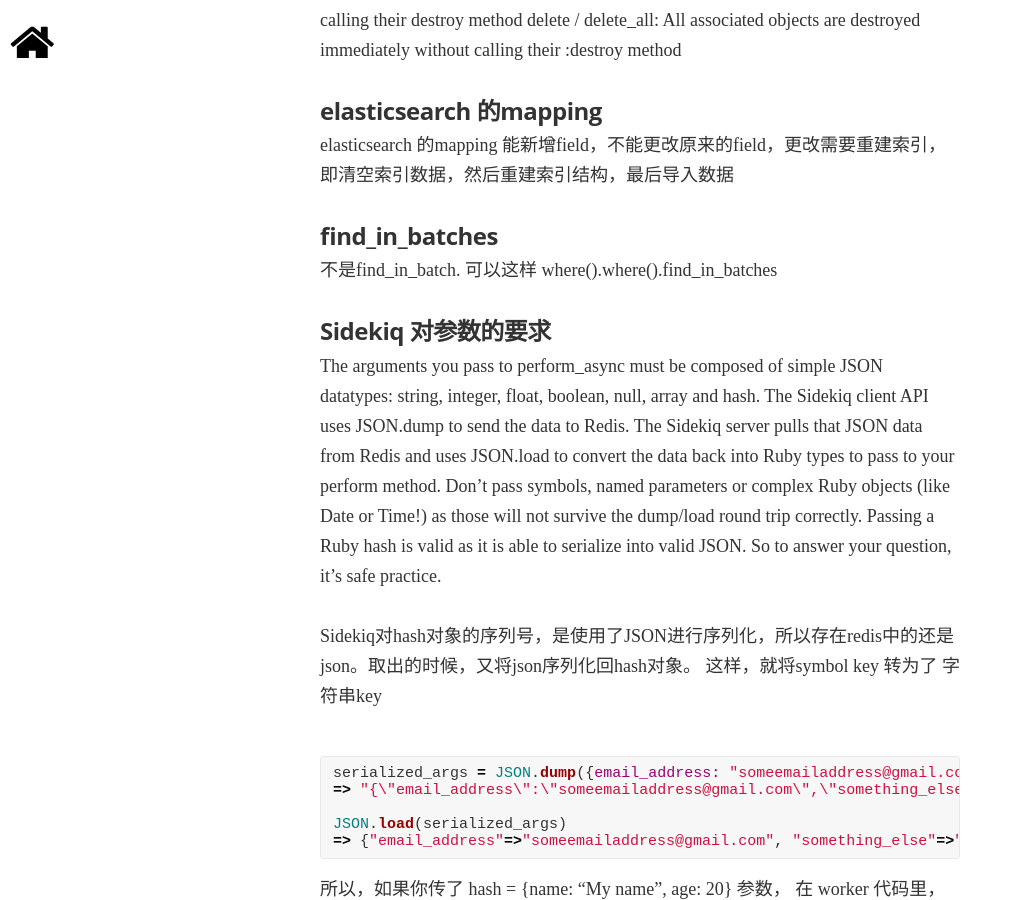
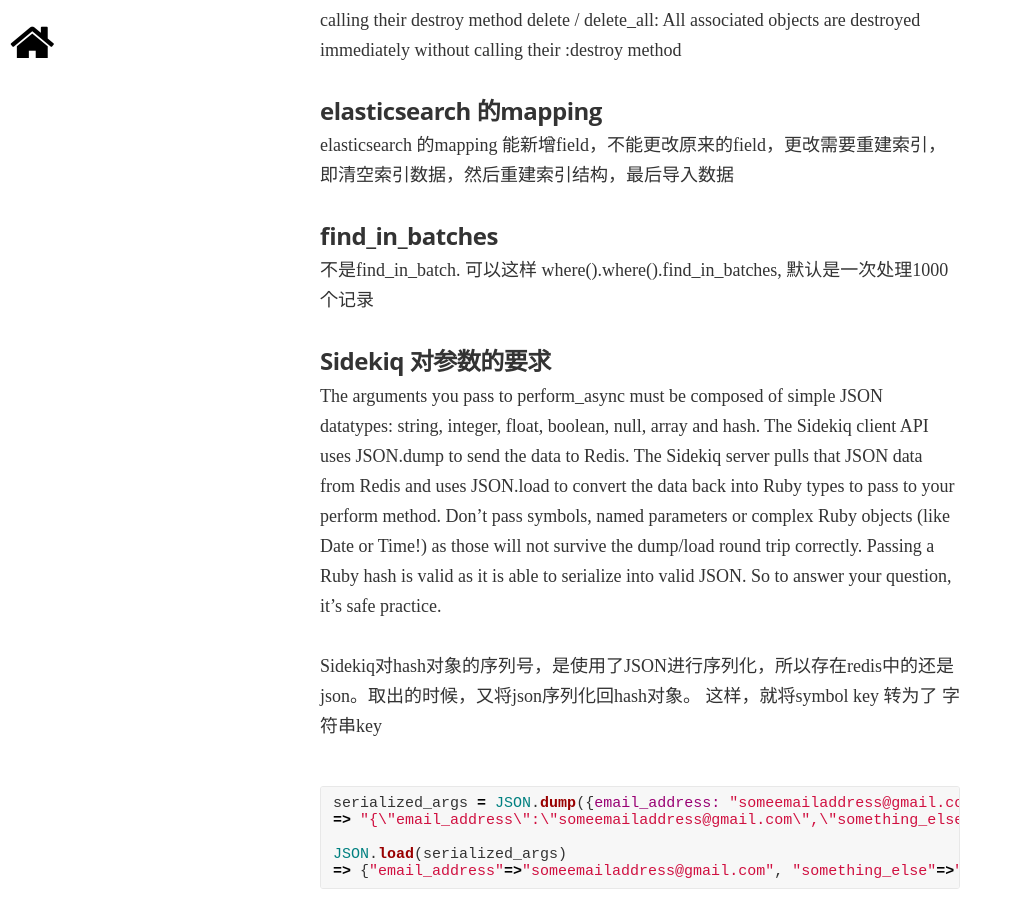
Before and after one commit to pathbox/pathbox.github.io, a Jekyll site: the page built from _posts/2017-03-08-work-summary-in-Udesk-two.md, in a window 1280 px wide and 900 px high, scrolled down 1814 px. Shown: the whole window, without its empty margins (0-1012 px from the left). Built offline with Jekyll 4.4.1, drawn with Linux system fonts in a browser that asks for light colours; nearby versions of some CDN libraries; some web fonts are replaced; comment, search, counter and statistics services are not loaded.

Commit message:
addition to 2017-03-08-work-summary-in-Udesk-two

```diff
--- a/_posts/2017-03-08-work-summary-in-Udesk-two.md
+++ b/_posts/2017-03-08-work-summary-in-Udesk-two.md
@@ -35,7 +35,7 @@
 elasticsearch 的mapping 能新增field，不能更改原来的field，更改需要重建索引，即清空索引数据，然后重建索引结构，最后导入数据
 
 ##### find_in_batches
-不是find_in_batch. 可以这样 where().where().find_in_batches
+不是find_in_batch. 可以这样 where().where().find_in_batches, 默认是一次处理1000个记录
 
 ##### Sidekiq 对参数的要求
 The arguments you pass to perform_async must be composed of simple JSON datatypes: string, integer, float, boolean, null, array and hash. The Sidekiq client API uses JSON.dump to send the data to Redis. The Sidekiq server pulls that JSON data from Redis and uses JSON.load to convert the data back into Ruby types to pass to your perform method. Don't pass symbols, named parameters or complex Ruby objects (like Date or Time!) as those will not survive the dump/load round trip correctly.
```
